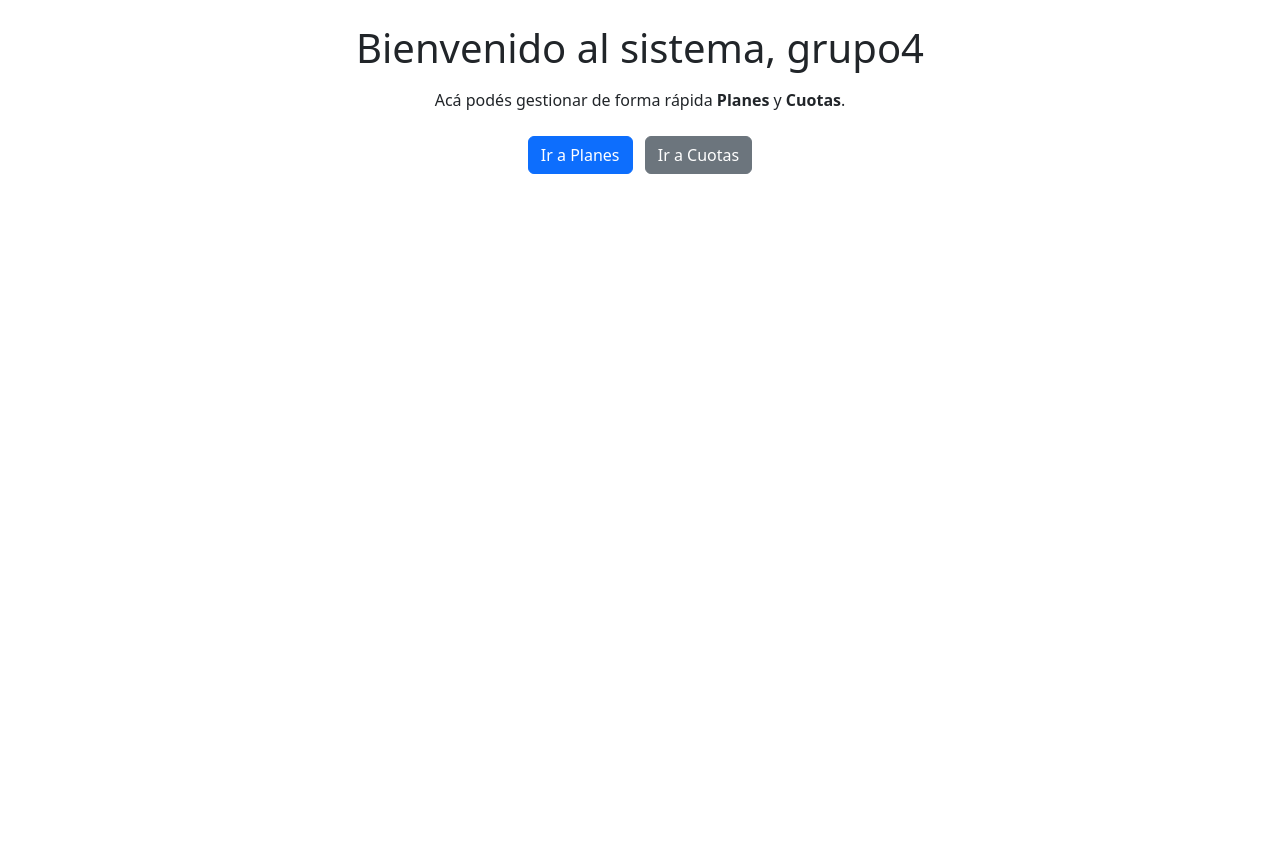
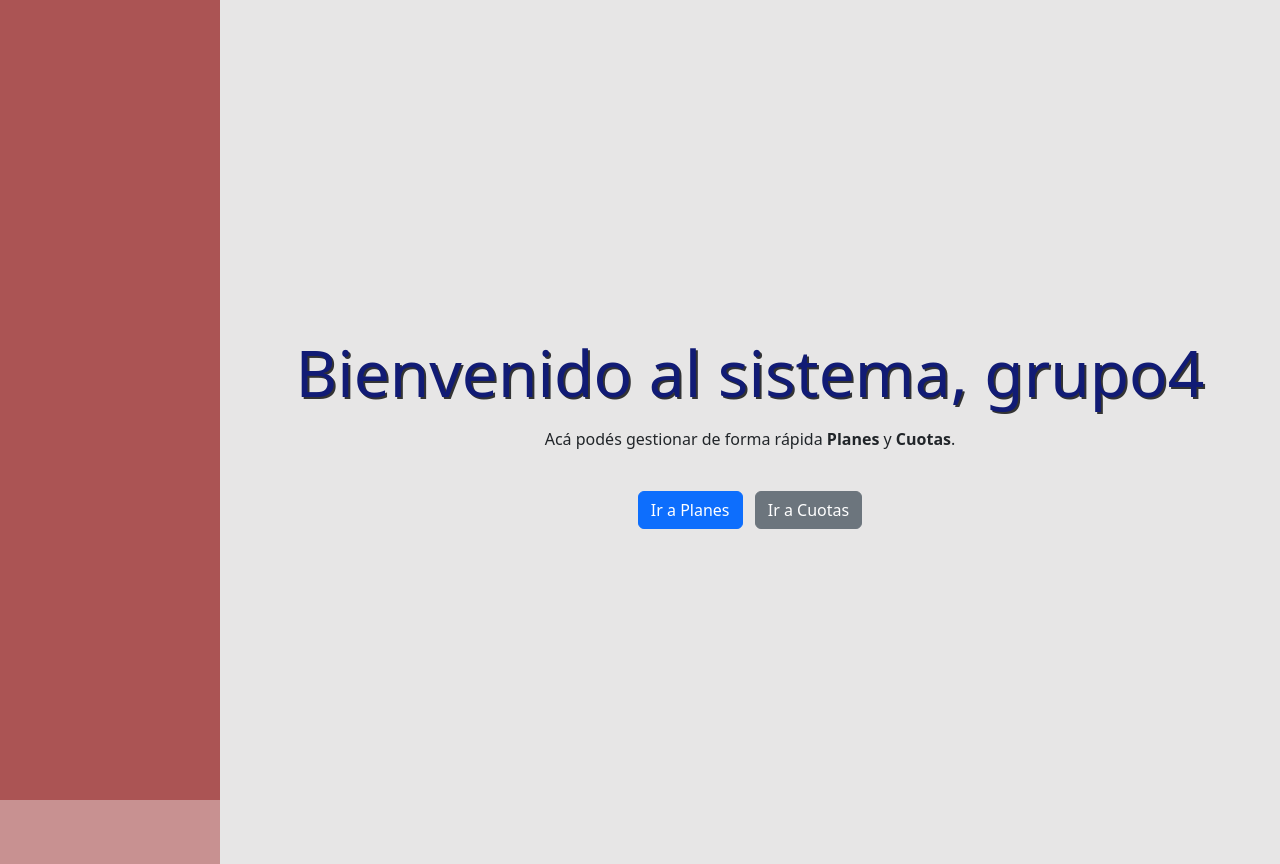
Before and after one commit to JuanPabloSch/Taller-de-Programacion, a Django app: page / in a window 1280 px wide. Before the commit the page ends 174 px from the top, so only its background shows below. Run offline with Django 5.2, Linux system fonts and the light colour scheme; a user stored in the database is signed in.

Commit message:
centrado el bienvenido, expandida la pantalla ppal

```diff
--- a/planes_pago/templates/base.html
+++ b/planes_pago/templates/base.html
@@ -15,7 +15,7 @@
 <body>
 
     <!-- CONTENIDO -->
-    <div class="container mt-4">
+    <div class="main-content">
         {% block content %}{% endblock %}
     </div>
 
@@ -51,4 +51,24 @@
 
     {% block extra_scripts %}{% endblock %}
 </body>
+<style>
+/* 🔹 Hace que el contenido tome todo el ancho restante */
+.main-content {
+    margin-left: 220px; /* ancho del sidebar */
+    background: #e7e6e6;
+    min-height: 100vh;
+    padding: 2rem;
+    width: calc(100% - 220px);
+}
+
+/* Quitar márgenes/paddings sobrantes de Bootstrap */
+.main-content .container,
+.main-content .container-fluid {
+    padding: 0 !important;
+    margin: 0 !important;
+    width: 100% !important;
+}
+
+
+</style>
 </html>
--- a/planes_pago/templates/index.html
+++ b/planes_pago/templates/index.html
@@ -9,4 +9,24 @@
         <a class="btn btn-secondary" href="{% url 'cuotas_list' %}">Ir a Cuotas</a>
         </div>
     </div>
+    <style>
+        html, body {
+        height: 100%;
+        background-color: rgba(133, 8, 8, 0.445);
+    }
+        .mb-3{
+            font-size: 4rem;
+            color:rgb(17, 27, 117);
+            text-shadow: 2px 2px #333;
+        }
+        .text-center{
+        width: 100%;
+        min-height: 100vh;
+        display: flex;
+        flex-direction: column;
+        justify-content: center;
+        align-items: center;
+
+        }
+    </style>
 {% endblock %}
```
Also changed, not shown: planes_pago/templates/planes_list.html (+5 -6 lines).
